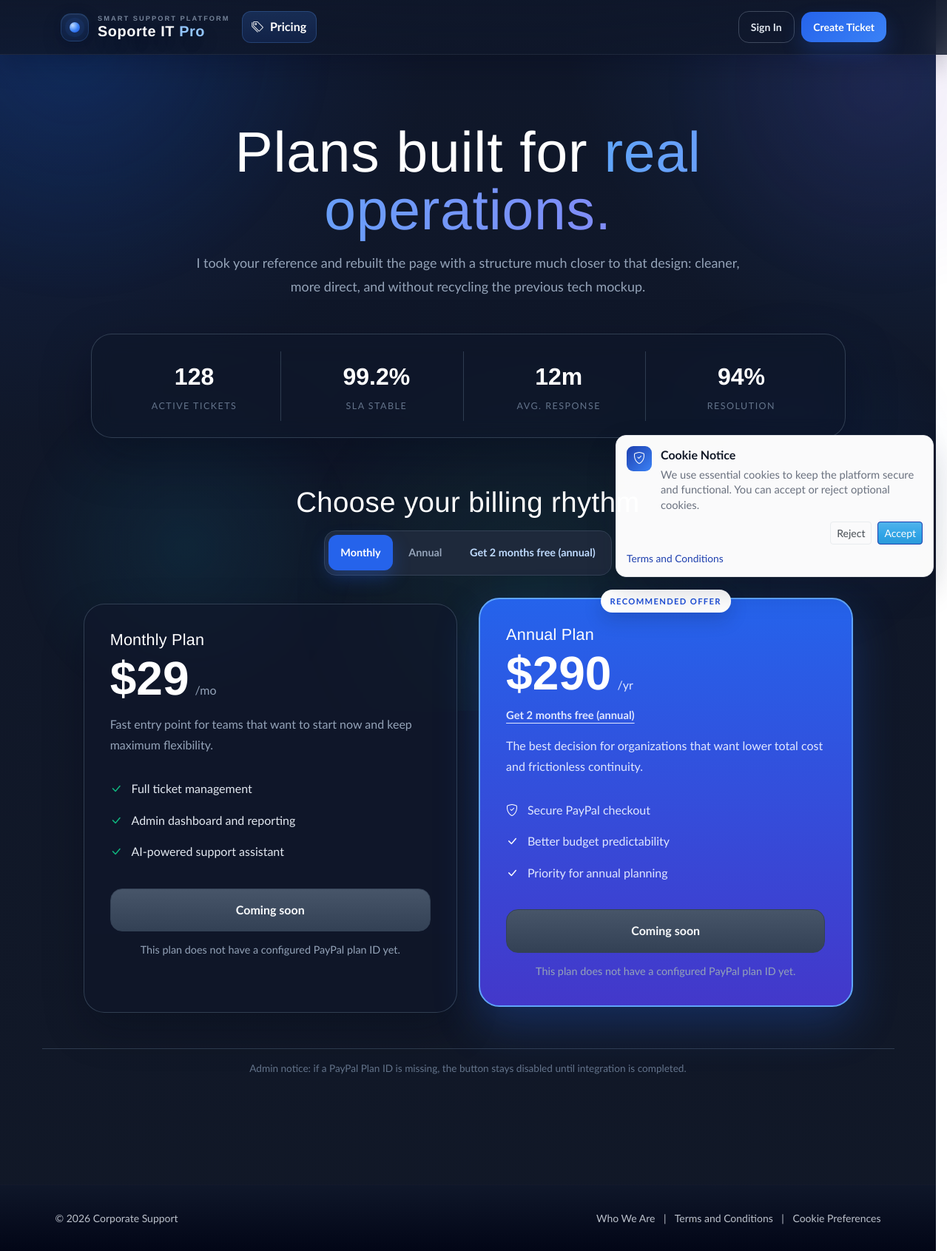
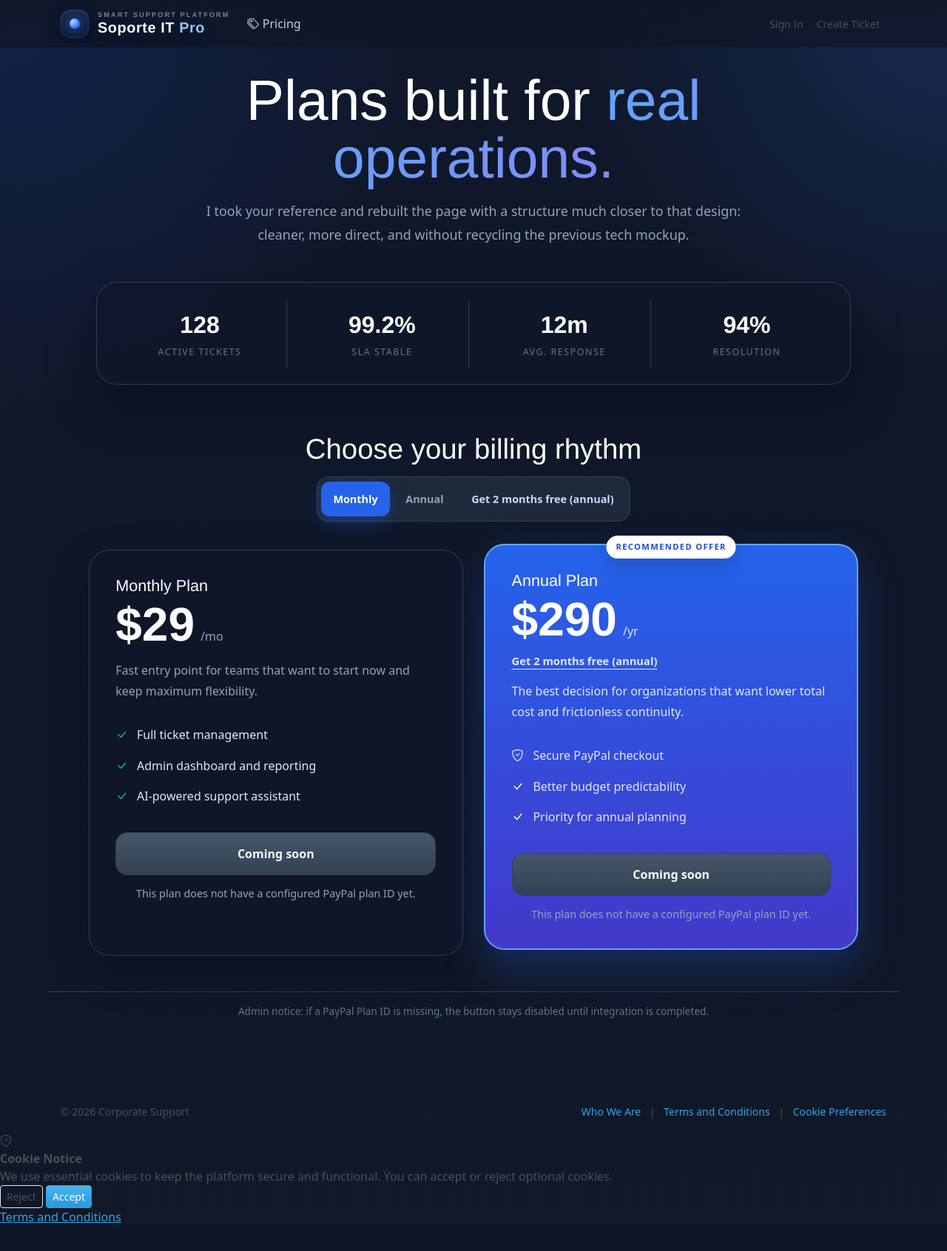
Before and after one commit to bryanzs1/sistema-soporte-tecnico, a Flask app: page /pricing in a window 1280 px wide. Shown: the whole page at 74% size. After the commit the page ends 1653 px from the top, so only its background shows below. Run offline with Flask 3, Linux system fonts and the light colour scheme; some libraries are stand-ins or nearby versions.

Commit message:
Limpieza: eliminar estilos legacy y duplicados, mantener solo sistema visual unificado

```diff
--- a/app/static/style.css
+++ b/app/static/style.css
@@ -1426,273 +1426,7 @@
 }
 
 .btn-warning:hover {
-    background-color: var(--color-warning-hover) !important;
-    border-color: var(--color-warning-hover) !important;
-}
-
-.btn-info {
-    background-color: var(--color-info) !important;
-    border-color: var(--color-info) !important;
-}
-
-.tickets-columns-card {
-    background: linear-gradient(180deg, #ffffff 0%, #f8fafc 100%);
-    border: 1px solid rgba(148, 163, 184, 0.24);
-}
-
-.tickets-col-toggle {
-    background: #fff;
-    border: 1px solid rgba(148, 163, 184, 0.28);
-    border-radius: 999px;
-    padding: 0.35rem 0.75rem;
-    display: inline-flex;
-    align-items: center;
-    gap: 0.5rem;
-    padding-left: 0.75rem !important;
-    margin: 0;
-}
-
-.tickets-col-toggle .form-check-input {
-    float: none;
-    margin: 0;
-    position: static;
-    flex-shrink: 0;
-}
-
-.tickets-col-toggle .form-check-label {
-    margin: 0;
-    line-height: 1.2;
-}
-
-.ticket-col-force-hidden {
-    display: none !important;
-}
-
-.ticket-col-draggable {
-    cursor: move;
-    user-select: none;
-    position: relative;
-}
-
-.ticket-col-draggable::after {
-    content: "\22EE";
-    font-size: 0.8rem;
-    margin-left: 0.4rem;
-    opacity: 0.65;
-}
-
-.ticket-col-dragging {
-    opacity: 0.6;
-}
-
-.ticket-col-drag-over {
-    outline: 2px dashed rgba(59, 130, 246, 0.8);
-    outline-offset: -3px;
-}
-
-.btn-info:hover {
-    background-color: var(--color-info-hover) !important;
-    border-color: var(--color-info-hover) !important;
-}
-
-.btn-secondary {
-    background-color: var(--color-secondary) !important;
-    border-color: var(--color-secondary) !important;
-}
-
-/* custom styles for improved layout */
-html {
-    overflow-y: scroll;
-    scrollbar-gutter: stable;
-}
-
-/* Evitar que Bootstrap desplace el fondo cuando abre un modal */
-body.modal-open {
-    overflow: auto !important;
-    padding-right: 0 !important;
-}
-.modal-open .navbar {
-    padding-right: 0 !important;
-}
-
-body {
-    padding-top: 70px; /* keep content below fixed navbar if used */
-    min-height: 100vh;
-    background-color: var(--color-bg-general);
-    color: var(--color-text-primary);
-    font-family: var(--font-body);
-    line-height: 1.55;
-}
-
-h1, h2, h3, h4 {
-    font-family: var(--font-heading);
-    letter-spacing: 0.01em;
-}
-
-/* Remove padding for home page */
-.home-page {
-    padding-top: 0 !important;
-}
-
-/* Ensure navbar is above hero section */
-.navbar.fixed-top {
-    z-index: 1030;
-    box-shadow: 0 14px 34px rgba(2, 6, 23, 0.22);
-    border-bottom: 1px solid rgba(148, 163, 184, 0.12);
-}
-
-.app-shell-nav {
-    min-height: 74px;
-}
-
-.app-menu-panel {
-    align-items: center;
-}
-
-.app-nav-group,
-.app-nav-actions {
-    gap: 0.25rem;
-    align-items: center;
-}
-
-.app-nav-link {
-    color: rgba(226, 232, 240, 0.82) !important;
-    font-weight: 600;
-    border-radius: 12px;
-    padding: 0.6rem 0.85rem !important;
-    transition: background-color 0.2s ease, color 0.2s ease, box-shadow 0.2s ease;
-}
-
-.app-nav-link:hover,
-.app-nav-link:focus {
-    color: #fff !important;
-    background: rgba(148, 163, 184, 0.1);
-}
-
-.app-nav-link.is-active {
-    color: #fff !important;
-    background: linear-gradient(180deg, rgba(59, 130, 246, 0.2), rgba(37, 99, 235, 0.14));
-    box-shadow: inset 0 0 0 1px rgba(96, 165, 250, 0.24);
-}
-
-.app-nav-link i {
-    margin-right: 0.35rem;
-}
-
-.app-menu-toggle {
-    border: 1px solid rgba(148, 163, 184, 0.28);
-    border-radius: 14px;
-    padding: 0.45rem 0.7rem;
-    background: rgba(15, 23, 42, 0.36);
-}
-
-.app-menu-toggle:focus {
-    box-shadow: 0 0 0 0.2rem rgba(59, 130, 246, 0.2);
-}
-
-.app-user-toggle,
-.app-lang-toggle {
-    min-height: 44px;
-}
-
-.app-primary-action,
-.app-secondary-action {
-    border-radius: 14px;
-    font-weight: 800;
-    padding: 0.65rem 1rem;
-}
-
-.app-primary-action {
-    color: #fff;
-    background: linear-gradient(135deg, #2563eb, #3b82f6);
-    border: 0;
-    box-shadow: 0 14px 28px rgba(37, 99, 235, 0.24);
-}
-
-.app-primary-action:hover,
-.app-primary-action:focus {
-    color: #fff;
-    background: linear-gradient(135deg, #1d4ed8, #2563eb);
-}
-
-.app-secondary-action {
-    color: #e2e8f0;
-    background: transparent;
-    border: 1px solid rgba(148, 163, 184, 0.35);
-}
-
-.app-secondary-action:hover,
-.app-secondary-action:focus {
-    color: #fff;
-    border-color: rgba(96, 165, 250, 0.5);
-    background: rgba(148, 163, 184, 0.08);
-}
-
-.nav-guest-actions {
-    gap: 0.6rem;
-}
-
-.app-surface-dropdown {
-    border: 1px solid rgba(148, 163, 184, 0.12);
-    border-radius: 18px;
-    padding: 0.55rem;
-    background: rgba(15, 23, 42, 0.98);
-    box-shadow: 0 20px 40px rgba(2, 6, 23, 0.3);
-}
-
-.app-surface-dropdown .dropdown-item {
-    color: #e2e8f0;
-    border-radius: 12px;
-    padding: 0.7rem 0.9rem;
-}
-
-.app-surface-dropdown .dropdown-item:hover,
-.app-surface-dropdown .dropdown-item:focus {
-    background: rgba(148, 163, 184, 0.08);
-    color: #fff;
-}
-
-a:focus-visible,
-button:focus-visible,
-.btn:focus-visible,
-.form-control:focus-visible,
-.form-select:focus-visible {
-    outline: 3px solid rgba(30, 64, 175, 0.28);
-    outline-offset: 2px;
-}
-
-/* Login button highlight effect */
-.btn-login-highlight {
-    background: linear-gradient(135deg, var(--color-primary) 0%, var(--color-secondary) 100%);
-    animation: pulse-glow 2s ease-in-out infinite;
-    box-shadow: 0 0 8px rgba(30, 64, 175, 0.4);
-    position: relative;
-    overflow: hidden;
-    border: none;
-}
-
-.btn-login-highlight:hover {
-    background: linear-gradient(135deg, var(--color-primary-hover) 0%, var(--color-secondary) 100%);
-    animation: none;
-    box-shadow: 0 0 15px rgba(30, 64, 175, 0.6);
-    transform: translateY(-2px);
-    transition: all 0.3s ease;
-}
-
-@keyframes pulse-glow {
-    0%, 100% {
-        box-shadow: 0 0 8px rgba(30, 64, 175, 0.4);
-    }
-    50% {
-        box-shadow: 0 0 15px rgba(30, 64, 175, 0.7);
-    }
-}
-
-.app-bg {
-    position: relative;
-    background:
-        linear-gradient(135deg, var(--color-bg-general) 0%, #f8fbff 50%, var(--color-bg-general) 100%);
-}
+    /* ...existing code... */
 
 .app-bg::before,
 .app-bg::after {
```
